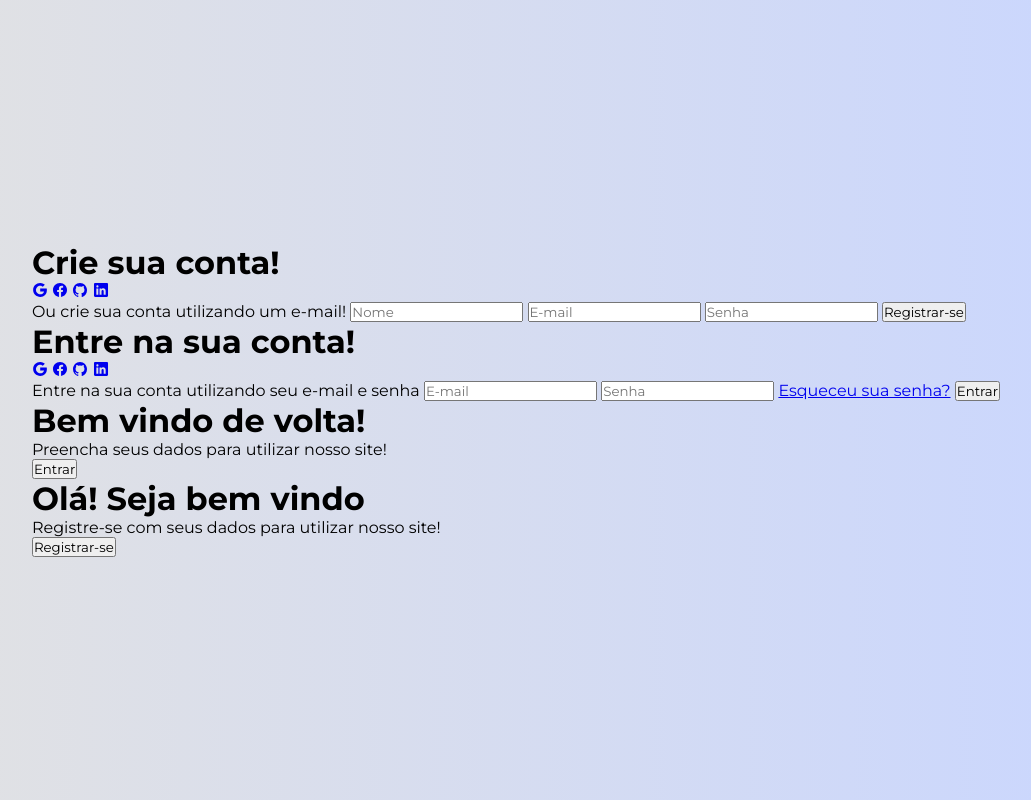
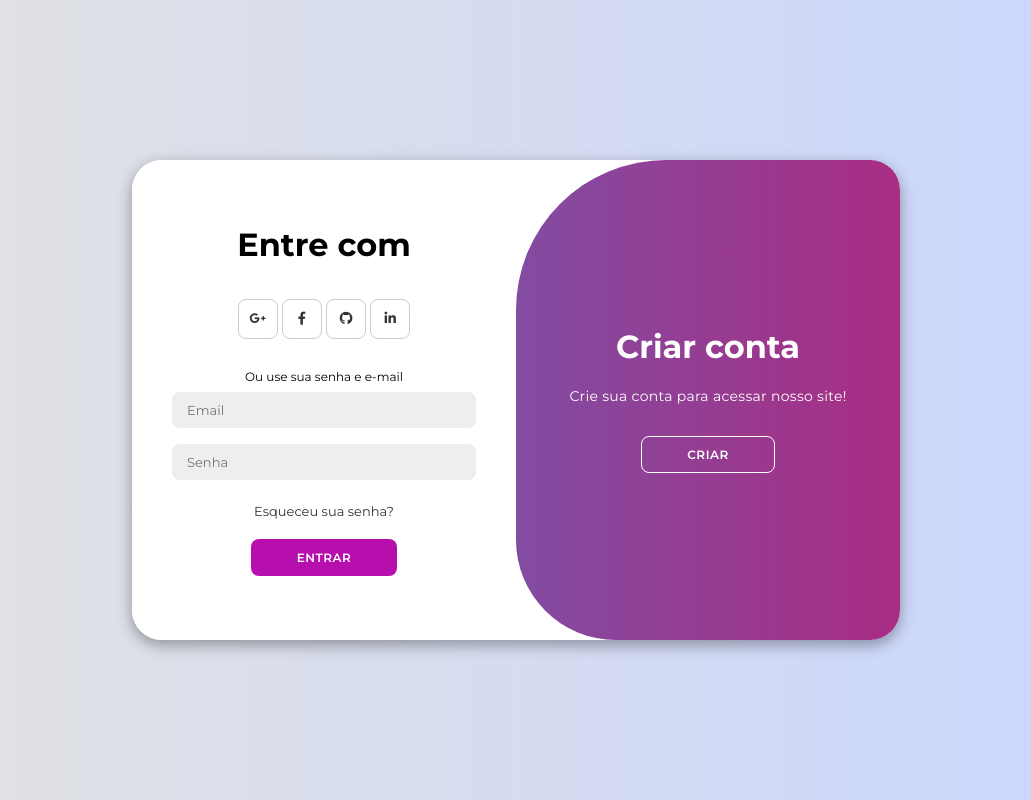
Before and after one commit to RixelLitz/login-page, a plain HTML site: page index.html in a window 1280 px wide. Shown: the whole page, without its empty margins (124-1155 px from the left). Drawn offline with nearby package versions, Linux system fonts and the light colour scheme.

Commit message:
Versão de lançamento da tela de login/registro

```diff
--- a/index.html
+++ b/index.html
@@ -12,34 +12,42 @@
     <title>Login Page</title>
   </head>
   <body>
-    <div id="container">
+    <div class="container" id="container">
       <div class="form-container sign-up">
         <form>
-          <h1>Crie sua conta!</h1>
+          <h1>Crie sua conta</h1>
           <div class="social-icons">
-            <a href="#"><ion-icon name="logo-google"></ion-icon></a>
-            <a href="#"><ion-icon name="logo-facebook"></ion-icon></a>
-            <a href="#"><ion-icon name="logo-github"></ion-icon></a>
-            <a href="#"><ion-icon name="logo-linkedin"></ion-icon></a>
+            <a href="#" class="icon"
+              ><i class="fa-brands fa-google-plus-g"></i
+            ></a>
+            <a href="#" class="icon"><i class="fa-brands fa-facebook-f"></i></a>
+            <a href="#" class="icon"><i class="fa-brands fa-github"></i></a>
+            <a href="#" class="icon"
+              ><i class="fa-brands fa-linkedin-in"></i
+            ></a>
           </div>
-          <span>Ou crie sua conta utilizando um e-mail!</span>
+          <span>Ou registre-se usando seus dados de preferência.</span>
           <input type="text" placeholder="Nome" />
-          <input type="email" placeholder="E-mail" />
+          <input type="email" placeholder="Email" />
           <input type="password" placeholder="Senha" />
-          <button>Registrar-se</button>
+          <button>Criar</button>
         </form>
       </div>
       <div class="form-container sign-in">
         <form>
-          <h1>Entre na sua conta!</h1>
+          <h1>Entre com</h1>
           <div class="social-icons">
-            <a href="#"><ion-icon name="logo-google"></ion-icon></a>
-            <a href="#"><ion-icon name="logo-facebook"></ion-icon></a>
-            <a href="#"><ion-icon name="logo-github"></ion-icon></a>
-            <a href="#"><ion-icon name="logo-linkedin"></ion-icon></a>
+            <a href="#" class="icon"
+              ><i class="fa-brands fa-google-plus-g"></i
+            ></a>
+            <a href="#" class="icon"><i class="fa-brands fa-facebook-f"></i></a>
+            <a href="#" class="icon"><i class="fa-brands fa-github"></i></a>
+            <a href="#" class="icon"
+              ><i class="fa-brands fa-linkedin-in"></i
+            ></a>
           </div>
-          <span>Entre na sua conta utilizando seu e-mail e senha</span>
-          <input type="email" placeholder="E-mail" />
+          <span>Ou use sua senha e e-mail</span>
+          <input type="email" placeholder="Email" />
           <input type="password" placeholder="Senha" />
           <a href="#">Esqueceu sua senha?</a>
           <button>Entrar</button>
@@ -47,31 +55,20 @@
       </div>
       <div class="toggle-container">
         <div class="toggle">
-            <div class="toggle-panel toggle-left">
-                <h1>Bem vindo de volta!</h1>
-                <p>Preencha seus dados para utilizar nosso site!</p>
-                <button class="hidden" id="login">Entrar</button>
-            </div>
-        <div class="toggle">
-            <div class="toggle-panel toggle-right">
-                <h1>Olá! Seja bem vindo</h1>
-                <p>Registre-se com seus dados para utilizar nosso site!</p>
-                <button class="hidden" id="register">Registrar-se</button>
-            </div>
+          <div class="toggle-panel toggle-left">
+            <h1>Entrar</h1>
+            <p>Já possui uma conta? Basta acessar utilizando seus dados</p>
+            <button class="hidden" id="login">Entrar</button>
+          </div>
+          <div class="toggle-panel toggle-right">
+            <h1>Criar conta</h1>
+            <p>Crie sua conta para acessar nosso site!</p>
+            <button class="hidden" id="register">Criar</button>
+          </div>
         </div>
       </div>
     </div>
 
-
-
-    <script
-      type="module"
-      src="https://unpkg.com/ionicons@7.1.0/dist/ionicons/ionicons.esm.js"
-    ></script>
-    <script
-      nomodule
-      src="https://unpkg.com/ionicons@7.1.0/dist/ionicons/ionicons.js"
-    ></script>
     <script src="script.js"></script>
   </body>
 </html>
--- a/script.js
+++ b/script.js
@@ -0,0 +1,11 @@
+const container = document.getElementById("container")
+const registerBtn = document.getElementById("register")
+const loginBtn = document.getElementById("login")
+
+registerBtn.addEventListener("click", () => {
+  container.classList.add("active")
+})
+
+loginBtn.addEventListener("click", () => {
+  container.classList.remove("active")
+})
--- a/style.css
+++ b/style.css
@@ -1,12 +1,12 @@
-@import url('https://fonts.googleapis.com/css2?family=Montserrat:wght@300;400;500;600;700&display=swap');
-*{
+@import url("https://fonts.googleapis.com/css2?family=Montserrat:wght@300;400;500;600;700&display=swap");
+* {
   margin: 0;
   padding: 0;
   box-sizing: border-box;
-    font-family: 'Montserrat', sans-serif;
+  font-family: "Montserrat", sans-serif;
 }
 
-body{
+body {
   background-color: #c9d6ff;
   background: linear-gradient(to right, #e2e2e2, #c9d6ff);
   display: flex;
@@ -15,3 +15,183 @@ body{
   flex-direction: column;
   height: 100vh;
 }
+#container {
+  background-color: #fff;
+  border-radius: 30px;
+  box-shadow: 0 5px 15px rgba(0, 0, 0, 0.35);
+  position: relative;
+  overflow: hidden;
+  width: 768px;
+  max-width: 100%;
+  min-height: 480px;
+}
+#container p {
+  font-size: 14px;
+  line-height: 20px;
+  letter-spacing: 0.3px;
+  margin: 20px 0;
+}
+#container span {
+  font-size: 12px;
+}
+#container a {
+  color: #333;
+  font-size: 13px;
+  text-decoration: none;
+  margin: 15px 0 10px;
+}
+
+#container button {
+  background-color: #b60fae;
+  color: #fff;
+  font-size: 12px;
+  padding: 10px 45px;
+  border: 1px solid transparent;
+  border-radius: 8px;
+  font-weight: 600;
+  letter-spacing: 0.5px;
+  text-transform: uppercase;
+  margin-top: 10px;
+  cursor: pointer;
+}
+#container button.hidden {
+  background-color: transparent;
+  border-color: #fff;
+}
+#container form {
+  background-color: #fff;
+  display: flex;
+  align-items: center;
+  justify-content: center;
+  flex-direction: column;
+  padding: 0 40px;
+  height: 100%;
+}
+#container input {
+  background-color: #eee;
+  border: none;
+  margin: 8px 0;
+  padding: 10px 15px;
+  font-size: 13px;
+  border-radius: 8px;
+  width: 100%;
+  outline: none;
+}
+.form-container {
+  position: absolute;
+  top: 0;
+  height: 100%;
+  transition: all 0.6s ease-in-out;
+}
+.sign-in {
+  left: 0;
+  width: 50%;
+  z-index: 2;
+}
+.container.active .sign-in {
+  transform: translateX(100%);
+}
+.sign-up {
+  left: 0;
+  width: 50%;
+  opacity: 0;
+  z-index: 1;
+}
+.container.active .sign-up {
+  transform: translateX(100%);
+  opacity: 1;
+  z-index: 5;
+  animation: move 0.6s;
+}
+.social-icons {
+  margin: 20px 0;
+}
+
+.social-icons a {
+  border: 1px solid #ccc;
+  border-radius: 20%;
+  display: inline-flex;
+  justify-content: center;
+  align-items: center;
+  margin: 0 3px;
+  width: 40px;
+  height: 40px;
+}
+
+.toggle-container {
+  position: absolute;
+  top: 0;
+  left: 50%;
+  width: 50%;
+  height: 100%;
+  overflow: hidden;
+  transition: all 0.6s ease-in-out;
+  border-radius: 150px 0 0 100px;
+  z-index: 1000;
+}
+
+.container.active .toggle-container {
+  transform: translateX(-100%);
+  border-radius: 0 150px 100px 0;
+}
+
+.toggle {
+  background-color: #512da8;
+  height: 100%;
+  background: linear-gradient(to right, #5c6bc0, #a82d83);
+  color: #fff;
+  position: relative;
+  left: -100%;
+  height: 100%;
+  width: 200%;
+  transform: translateX(0);
+  transition: all 0.6s ease-in-out;
+}
+
+.container.active .toggle {
+  transform: translateX(50%);
+}
+
+.toggle-panel {
+  position: absolute;
+  width: 50%;
+  height: 100%;
+  display: flex;
+  align-items: center;
+  justify-content: center;
+  flex-direction: column;
+  padding: 0 30px;
+  text-align: center;
+  top: 0;
+  transform: translateX(0);
+  transition: all 0.6s ease-in-out;
+}
+
+.toggle-left {
+  transform: translateX(-200%);
+}
+
+.container.active .toggle-left {
+  transform: translateX(0);
+}
+
+.toggle-right {
+  right: 0;
+  transform: translateX(0);
+}
+
+.container.active .toggle-right {
+  transform: translateX(200%);
+}
+@keyframes move {
+  0%,
+  49.99% {
+    opacity: 0;
+    z-index: 1;
+  }
+  50%,
+  100% {
+    opacity: 1;
+    z-index: 5;
+  }
+}
```
Lines whose indentation alone changed are shown as unchanged.
